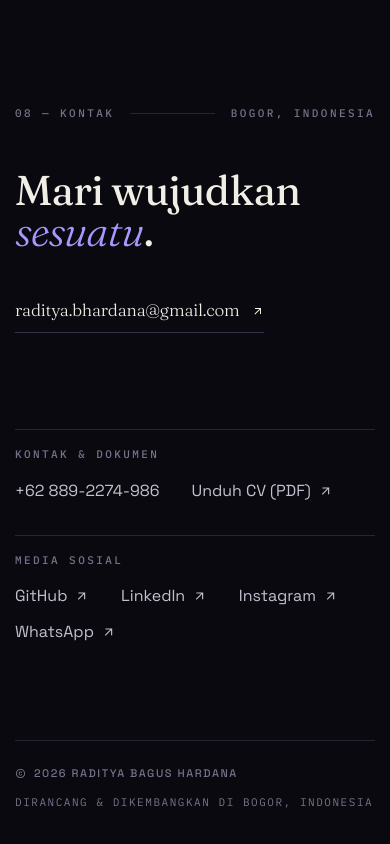
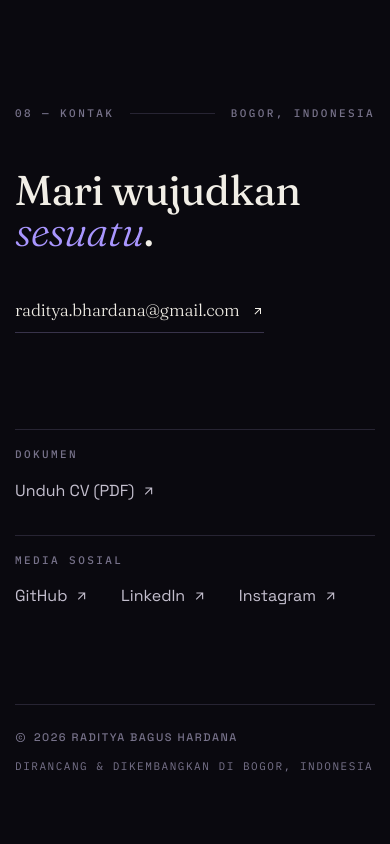
Before and after one commit to radityabhardana/NEW_Portfolio-RadityaBagusHardana, a React (Vite) app: page / in a window 390 px wide. Shown: the part 9164-10008 px from the top of the page. Built offline with nearby package versions, Linux system fonts and the light colour scheme; no server answers.

Commit message:
chore(contact): remove WhatsApp and phone number

```diff
--- a/src/components/Contact.tsx
+++ b/src/components/Contact.tsx
@@ -26,15 +26,8 @@ const Contact = () => {
 
         <div className="contact-meta">
           <div className="contact-col">
-            <span className="u-label">Kontak &amp; Dokumen</span>
+            <span className="u-label">Dokumen</span>
             <div className="contact-socials">
-              <a
-                href="tel:+628892274986"
-                data-cursor="disable"
-                className="contact-social"
-              >
-                +62 889-2274-986
-              </a>
               <a
                 href="/Raditya-Bagus-Hardana-CV.pdf"
                 download="CV-Raditya-Bagus-Hardana.pdf"
@@ -76,15 +69,6 @@ const Contact = () => {
               >
                 Instagram <MdArrowOutward />
               </a>
-              <a
-                href="https://wa.me/628892274986"
-                target="_blank"
-                rel="noopener noreferrer"
-                data-cursor="disable"
-                className="contact-social"
-              >
-                WhatsApp <MdArrowOutward />
-              </a>
             </div>
           </div>
         </div>
--- a/src/components/SocialIcons.tsx
+++ b/src/components/SocialIcons.tsx
@@ -1,4 +1,4 @@
-import { FaGithub, FaInstagram, FaLinkedinIn, FaWhatsapp } from "react-icons/fa6";
+import { FaGithub, FaInstagram, FaLinkedinIn } from "react-icons/fa6";
 import { TbNotes } from "react-icons/tb";
 import "./styles/SocialIcons.css";
 
@@ -15,11 +15,6 @@ const socials = [
     name: "Instagram",
     href: "https://www.instagram.com/zxlyn_16/",
     Icon: FaInstagram,
-  },
-  {
-    name: "WhatsApp",
-    href: "https://wa.me/628892274986",
-    Icon: FaWhatsapp,
   },
 ];
 
```
